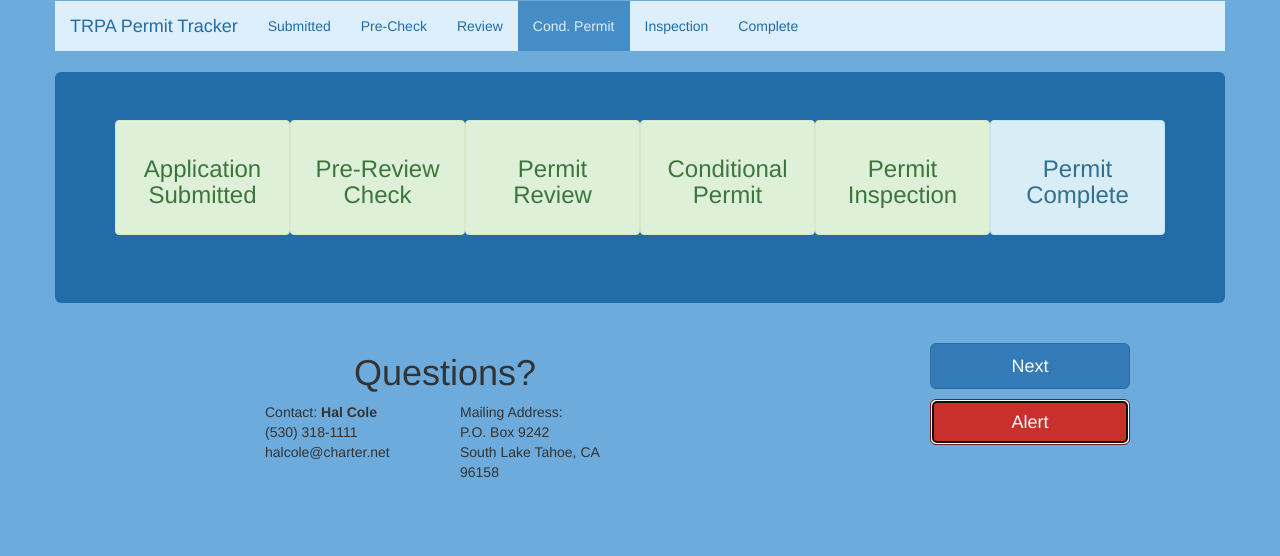
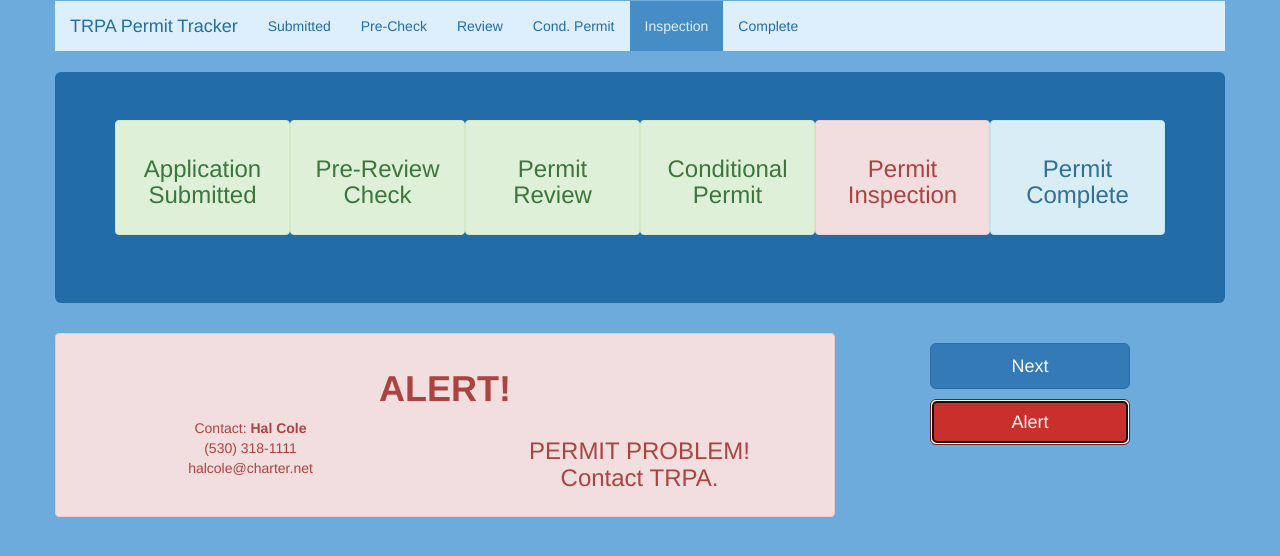
Before and after one commit to stanleyr001/permit-tracker, a plain HTML site: page inspection.html in a window 1280 px wide. Both pictures are taken after a click on the button "Alert". Drawn offline with nearby package versions, Linux system fonts and the light colour scheme.

Commit message:
Alert buttons updated

```diff
--- a/inspection.html
+++ b/inspection.html
@@ -21,8 +21,8 @@
                 <li><a href="index.html">Submitted</a></li>
                 <li><a href="precheck.html">Pre-Check</a></li>
                 <li><a href="review.html">Review</a></li>
-            <li class="active"><a href="permit.html">Cond. Permit</a></li>
-            <li><a href="inspection.html">Inspection</a></li>
+                <li><a href="permit.html">Cond. Permit</a></li>
+                <li class="active"><a href="inspection.html">Inspection</a></li>
                 <li><a href="complete.html">Complete</a></li>
             </ul>
         </div>
@@ -41,7 +41,7 @@
             <div class="col-md-2 alert alert-success">
                 <h3>Conditional Permit</h3>
             </div>
-        <div class="col-md-2 alert alert-success">
+            <div id="tracker" class="col-md-2 alert alert-success">
                 <h3>Permit Inspection</h3>
             </div>
             <div class="col-md-2 alert alert-info">
@@ -49,7 +49,7 @@
             </div>
         </div>
         <div class="row">
-        <div class="col-md-8">
+            <div id="contact-info" class="col-md-8">
                 <h1>Questions?</h1>
                 <div class="row">
                     <div class="col-md-3"></div>
@@ -62,11 +62,23 @@
                     <div class="col-md-3"></div>
                 </div>
             </div>
-        <div class="col-md-4">
-            <button type="button" class="btn btn-primary btn-lg">Next</button>
-            <button type="button" class="btn btn-danger btn-lg">Alert</button>
+            <div id="alert-info" class="col-md-8 alert alert-danger">
+                <h1><strong>ALERT!</strong></h1>
+                <div class="row">
+                    <div class="col-md-6">
+                        <p>Contact: <strong>Hal Cole</strong><br>(530) 318-1111<br>halcole@charter.net</p>
+                    </div>
+                    <div class="col-md-6">
+                        <h3>PERMIT PROBLEM!<br>Contact TRPA.</h3>
                     </div>
                 </div>
             </div>
+            <div class="col-md-4">
+                <a href="complete.html" class="btn btn-primary btn-lg" role="button">Next</a>
+                <button id="alert-button" class="btn btn-danger btn-lg" role="button">Alert</button>
+            </div>
+        </div>
+    </div>
+    <script src="js/alert.js"></script>
 </body>
 </html>
--- /dev/null
+++ b/js/alert.js
@@ -0,0 +1,6 @@
+$("#alert-button").click(function() {
+    $("#contact-info").hide();
+    $("#alert-info").show();
+    $("#tracker").removeClass("alert-success");
+    $("#tracker").addClass("alert-danger");
+});
--- a/permit.tracker.css
+++ b/permit.tracker.css
@@ -5,8 +5,11 @@
 .col-md-3 {text-align: left;}
 .col-md-4 {text-align: center;}
 .col-md-8 {text-align: center;}
+.container > h1 {text-align: center;}
 .jumbotron {background-color: #226DA7;}
 .navbar-default  {background-color: #6DABDC; border-color: #6DABDC;}
 .navbar-default .container {background-color: #DDEEFC;}
 .navbar-default .navbar-brand, .navbar-default .navbar-nav > li > a {background-color: #DDEEFC; color: #226DA7;}
 .navbar-default .navbar-nav > .active > a {background-color: #458DC4; color: #DDEEFC}
+
+#alert-info {display: none;}
```
Also changed, not shown: complete.html (+4 -7 lines), index.html (+2 -1 lines), permit.html (+1 -1 lines), precheck.html (+2 -2 lines), review.html (+2 -2 lines). Lines whose indentation alone changed are shown as unchanged.
